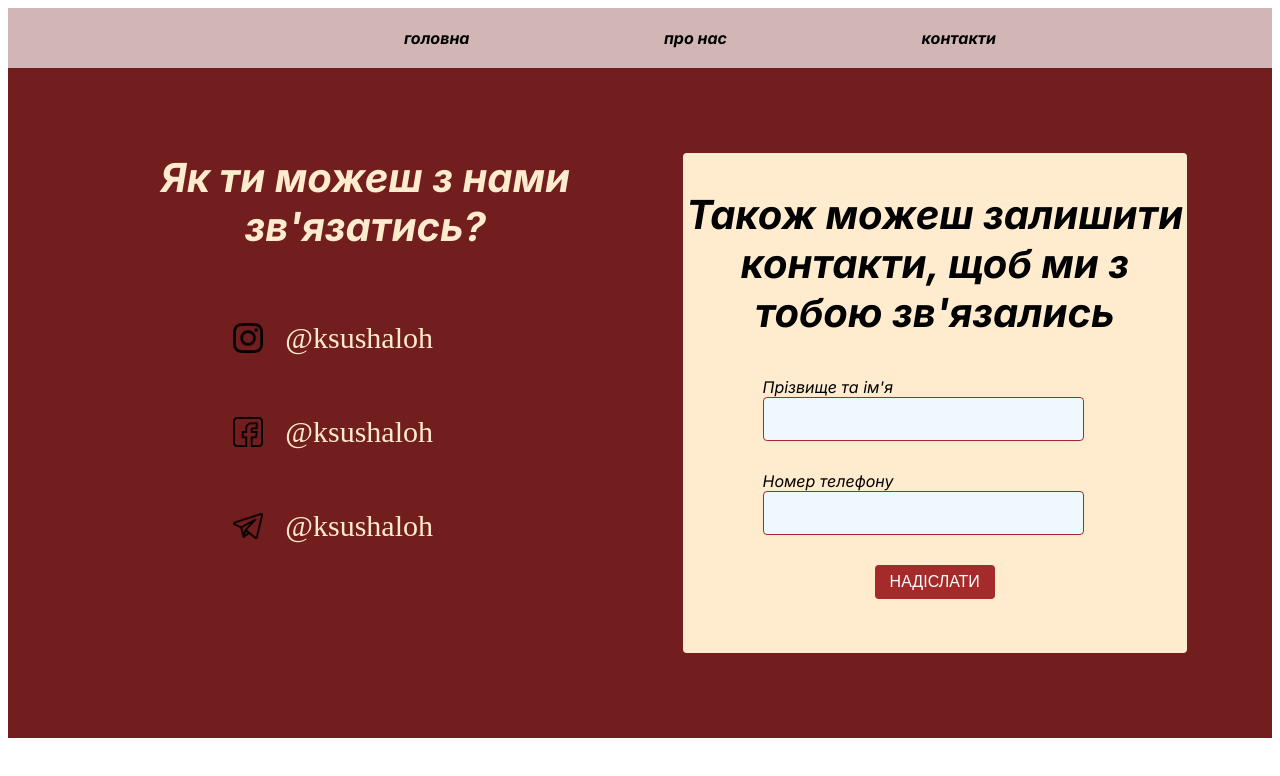
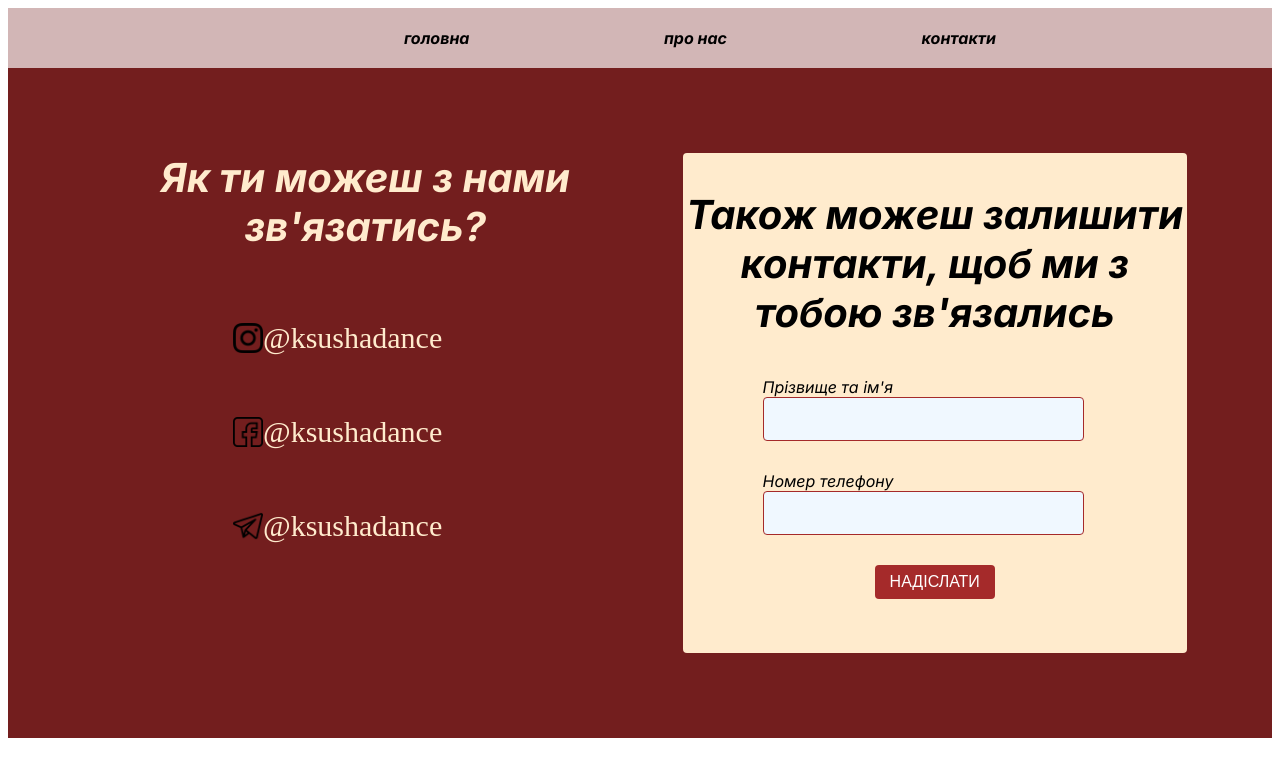
Before and after one commit to kattyberest/ksenia, a plain HTML site: page contacts.html in a window 1280 px wide. Drawn offline with Linux system fonts and the light colour scheme.

Commit message:
Update contacts.html

```diff
--- a/contacts.html
+++ b/contacts.html
@@ -25,15 +25,15 @@
             </div>
             <div class="net">
                 <img src="free-icon-instagram-1384031.png">
-                <p>@ksushaloh</p>
+                <p>@ksushadance</p>
             </div>
             <div class="net">
                 <img src="free-icon-facebook-1051360.png">
-                <p>@ksushaloh</p>
+                <p>@ksushadance</p>
             </div>
             <div class="net">
                 <img src="free-icon-telegram-739260.png">
-                <p>@ksushaloh</p>
+                <p>@ksushadance</p>
             </div>
         </div>
         <div class="form">
```
